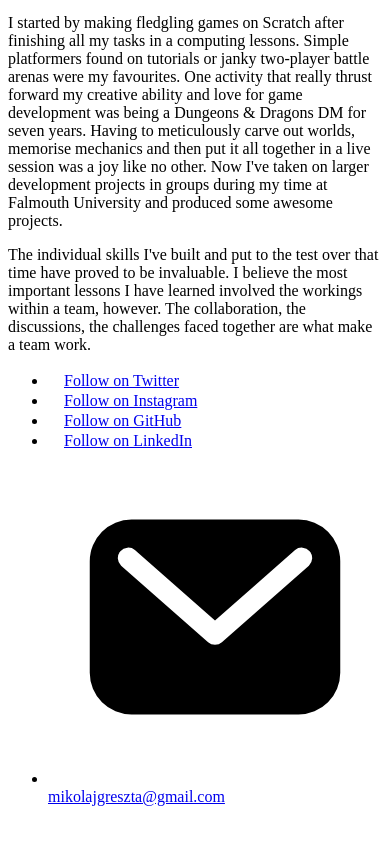
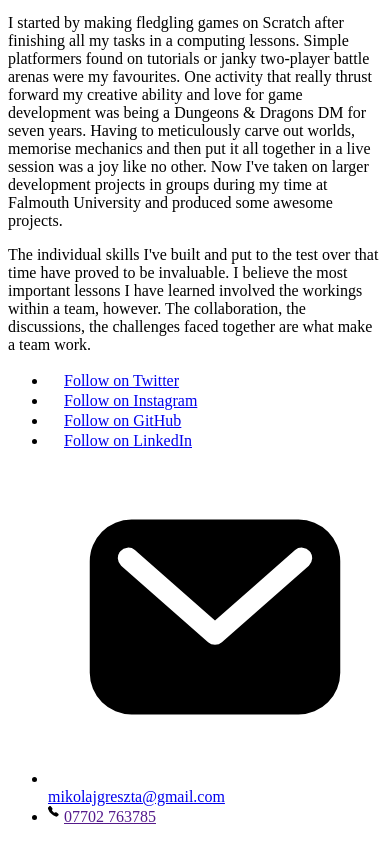
Before and after one commit to mikboiii/website, a Next.js app: page /about in a window 390 px wide. Shown: the part 3258-4100 px from the top of the page. Built offline with nearby package versions, Linux system fonts and the light colour scheme; some icons are missing.

Commit message:
Added phone number

```diff
--- a/src/pages/about.jsx
+++ b/src/pages/about.jsx
@@ -32,6 +32,18 @@ function MailIcon(props) {
       <path
         fillRule="evenodd"
         d="M6 5a3 3 0 0 0-3 3v8a3 3 0 0 0 3 3h12a3 3 0 0 0 3-3V8a3 3 0 0 0-3-3H6Zm.245 2.187a.75.75 0 0 0-.99 1.126l6.25 5.5a.75.75 0 0 0 .99 0l6.25-5.5a.75.75 0 0 0-.99-1.126L12 12.251 6.245 7.187Z"
+      />
+    </svg>
+  )
+}
+
+function PhoneIcon(props)
+{
+  return (
+    <svg width="16" height="16" viewBox="0 0 24 24" aria-hidden="true" {...props}>
+      <path
+        fillRule="evenodd"
+        d="M1.885.511a1.745 1.745 0 0 1 2.61.163L6.29 2.98c.329.423.445.974.315 1.494l-.547 2.19a.678.678 0 0 0 .178.643l2.457 2.457a.678.678 0 0 0 .644.178l2.189-.547a1.745 1.745 0 0 1 1.494.315l2.306 1.794c.829.645.905 1.87.163 2.611l-1.034 1.034c-.74.74-1.846 1.065-2.877.702a18.634 18.634 0 0 1-7.01-4.42 18.634 18.634 0 0 1-4.42-7.009c-.362-1.03-.037-2.137.703-2.877L1.885.511z"
       />
     </svg>
   )
@@ -108,6 +120,10 @@ export default function About() {
               >
                 mikolajgreszta@gmail.com
               </SocialLink>
+              <SocialLink
+              href={""}
+              icon={PhoneIcon}>
+                07702 763785</SocialLink>
             </ul>
           </div>
         </div>
```
